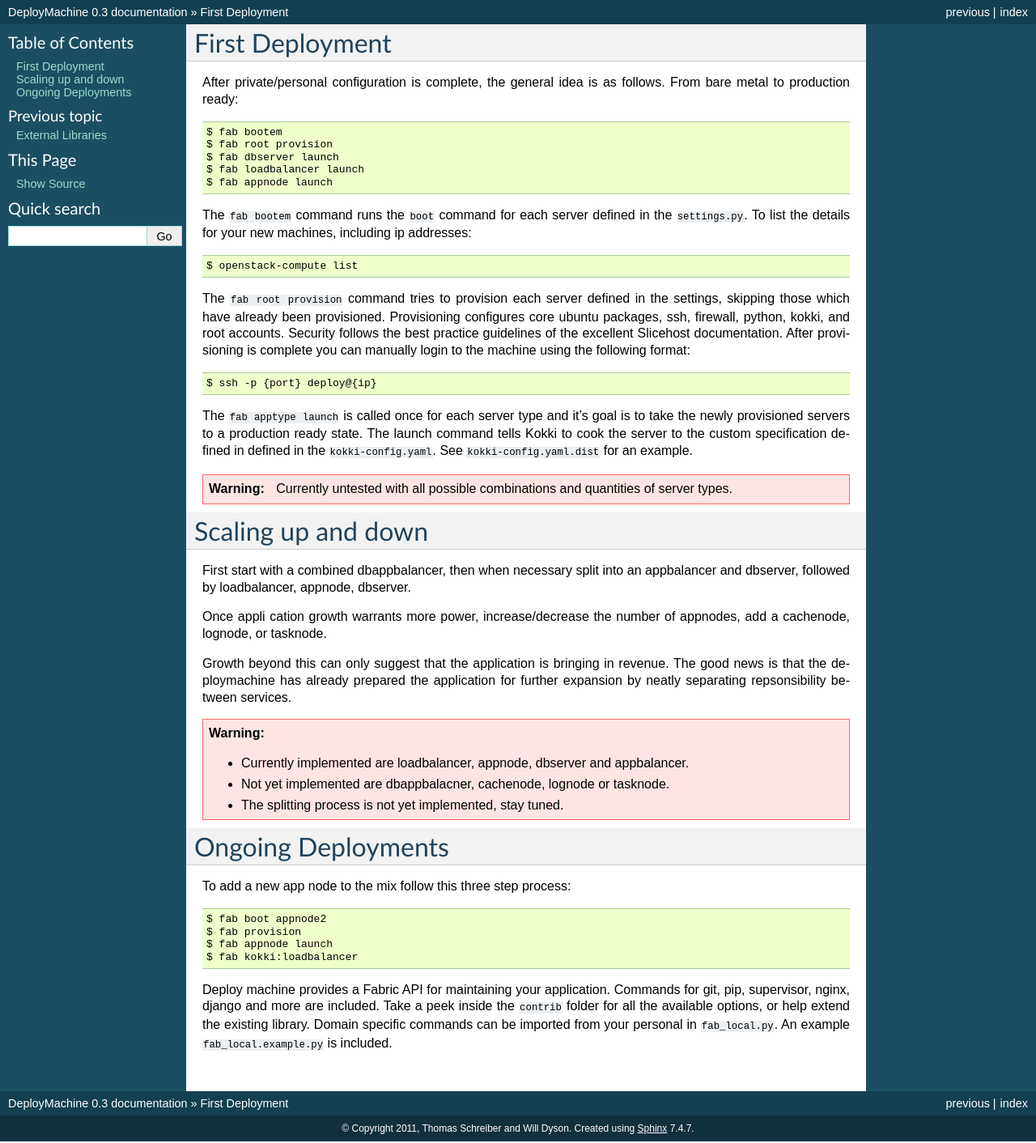
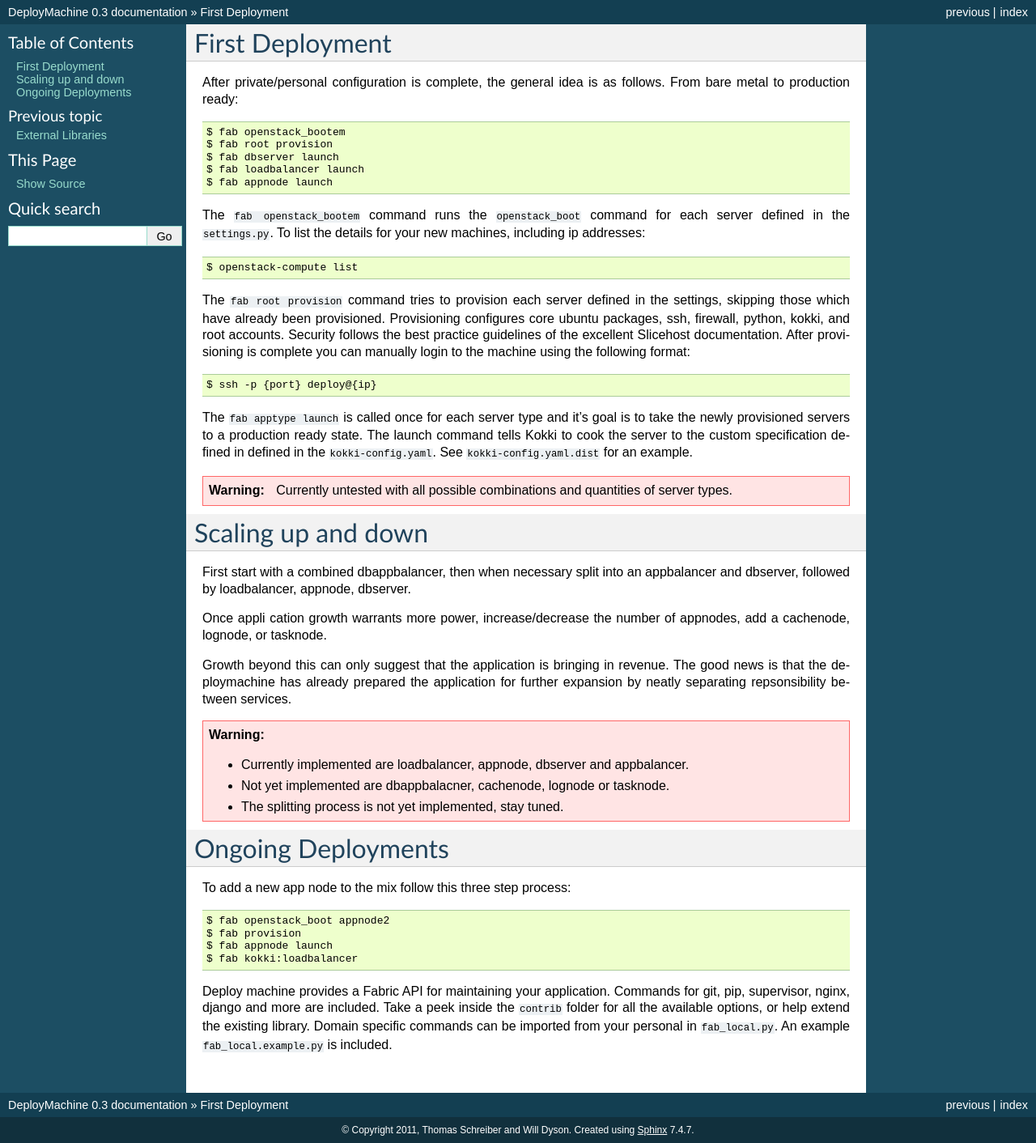
Before and after one commit to rizumu/deploymachine, a Sphinx documentation site: the page built from docs/deployment.rst, in a window 1280 px wide. Shown: the whole page at 81% size. Built offline with Sphinx 7.4.7, drawn with Linux system fonts in a browser that asks for light colours.

Commit message:
fix mistake in docs

```diff
--- a/docs/deployment.rst
+++ b/docs/deployment.rst
@@ -3,13 +3,13 @@ First Deployment
 After private/personal configuration is complete, the general idea is
 as follows. From bare metal to production ready::
 
-    $ fab bootem
+    $ fab openstack_bootem
     $ fab root provision
     $ fab dbserver launch
     $ fab loadbalancer launch
     $ fab appnode launch
 
-The ``fab bootem`` command runs the ``boot`` command for each server
+The ``fab openstack_bootem`` command runs the ``openstack_boot`` command for each server
 defined in the ``settings.py``. To list the details for your new
 machines, including ip addresses::
 
@@ -64,7 +64,7 @@ Ongoing Deployments
 ===================
 To add a new app node to the mix follow this three step process::
 
-    $ fab boot appnode2
+    $ fab openstack_boot appnode2
     $ fab provision
     $ fab appnode launch
     $ fab kokki:loadbalancer
```
Also changed, not shown: 1 other file.
